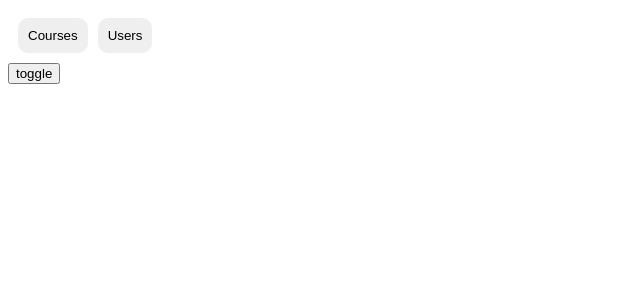
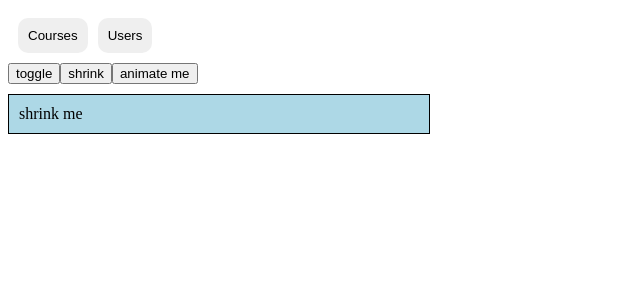
Before and after one commit to shiyas03/Angular-animations, an Angular app: page /void in a window 1280 px wide. Shown: the top 300 px of the page, without its empty margins (0-640 px from the left). Built offline with nearby package versions, Linux system fonts and the light colour scheme.

Commit message:
dynamic dimensional properties & wildcard used

```diff
--- a/src/app/void-animation/conditionalAnimation.ts
+++ b/src/app/void-animation/conditionalAnimation.ts
@@ -1,8 +1,13 @@
 import { animate, state, style, transition, trigger } from "@angular/animations";
 
 export const conditionAnimation = trigger('conditionalTrigger', [
-    state('shown', style({})),
-
     transition('void => shown', [style({ opacity: 0 }), animate(300, style({ opacity: 1 }))]),
     transition('shown => void', [animate(300, style({ opacity: 0 }))])
 ])
+
+export const shrinkAnimation = trigger('shrinkAnimation', [
+    transition('* => *', [
+        animate(400, style({ width: 0 })),
+        animate(400, style({ width: '*' }))
+    ])
+])
--- a/src/app/void-animation/void-animation.component.html
+++ b/src/app/void-animation/void-animation.component.html
@@ -1,4 +1,8 @@
-
 <button (click)="showContent()">toggle</button>
 
-<p [@conditionalTrigger]="toggleContent? 'shown':'notshown'" *ngIf="toggleContent">now you can see toggle content</p>
+<p [@conditionalTrigger]="'shown'" *ngIf="toggleContent">now you can see toggle content</p>
+
+<button (click)="width = width - 50">shrink</button>
+<button (click)="animate = !animate">animate me</button>
+
+<p [@shrinkAnimation]="animate?'shrink':'noshrink'" [ngStyle]="{'width.px' :width}">shrink me</p>
--- a/src/app/void-animation/void-animation.component.ts
+++ b/src/app/void-animation/void-animation.component.ts
@@ -1,14 +1,16 @@
 import { Component } from '@angular/core';
-import { conditionAnimation } from './conditionalAnimation';
+import { conditionAnimation, shrinkAnimation } from './conditionalAnimation';
 
 @Component({
   selector: 'app-void-animation',
   templateUrl: './void-animation.component.html',
   styleUrls: ['./void-animation.component.css'],
-  animations: [conditionAnimation]
+  animations: [conditionAnimation, shrinkAnimation]
 })
 export class VoidAnimationComponent {
   toggleContent: boolean = false
+  animate: boolean = false
+  width: number = 400
 
   showContent() {
     this.toggleContent = !this.toggleContent
```
